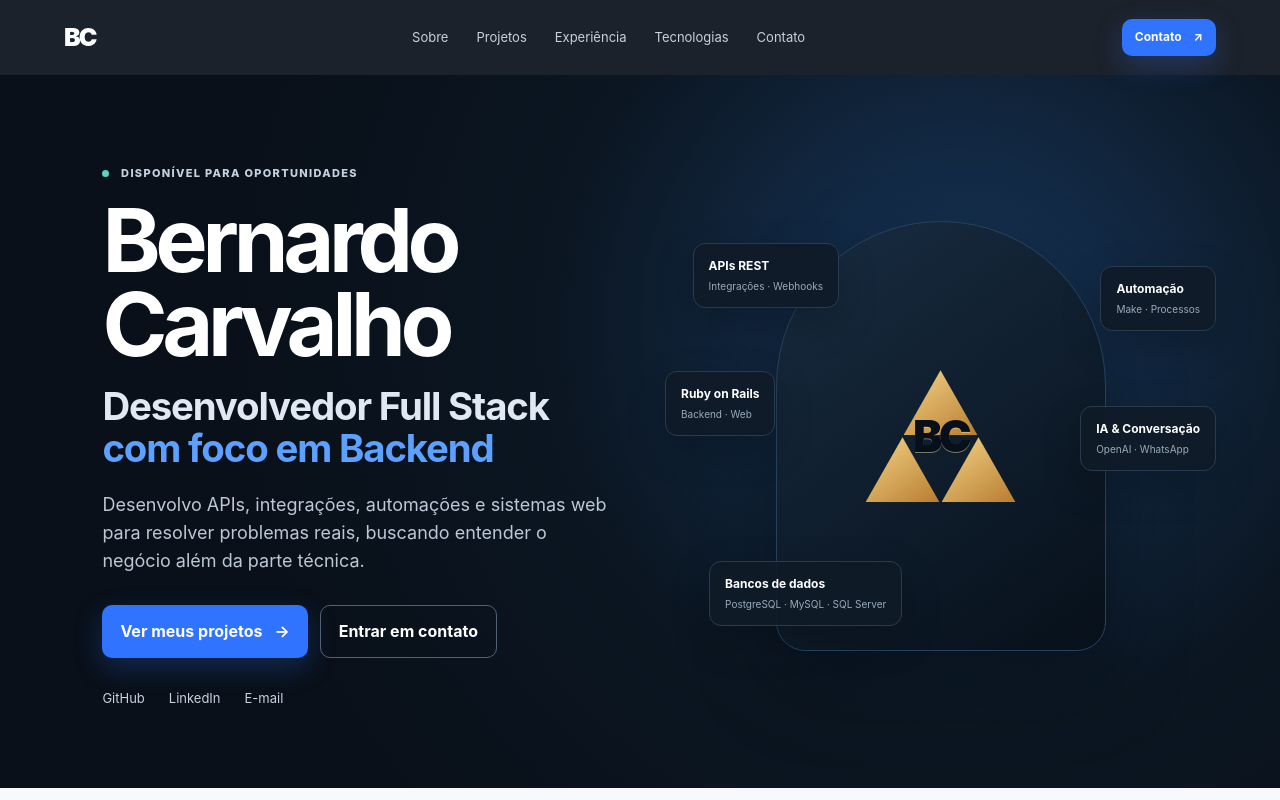
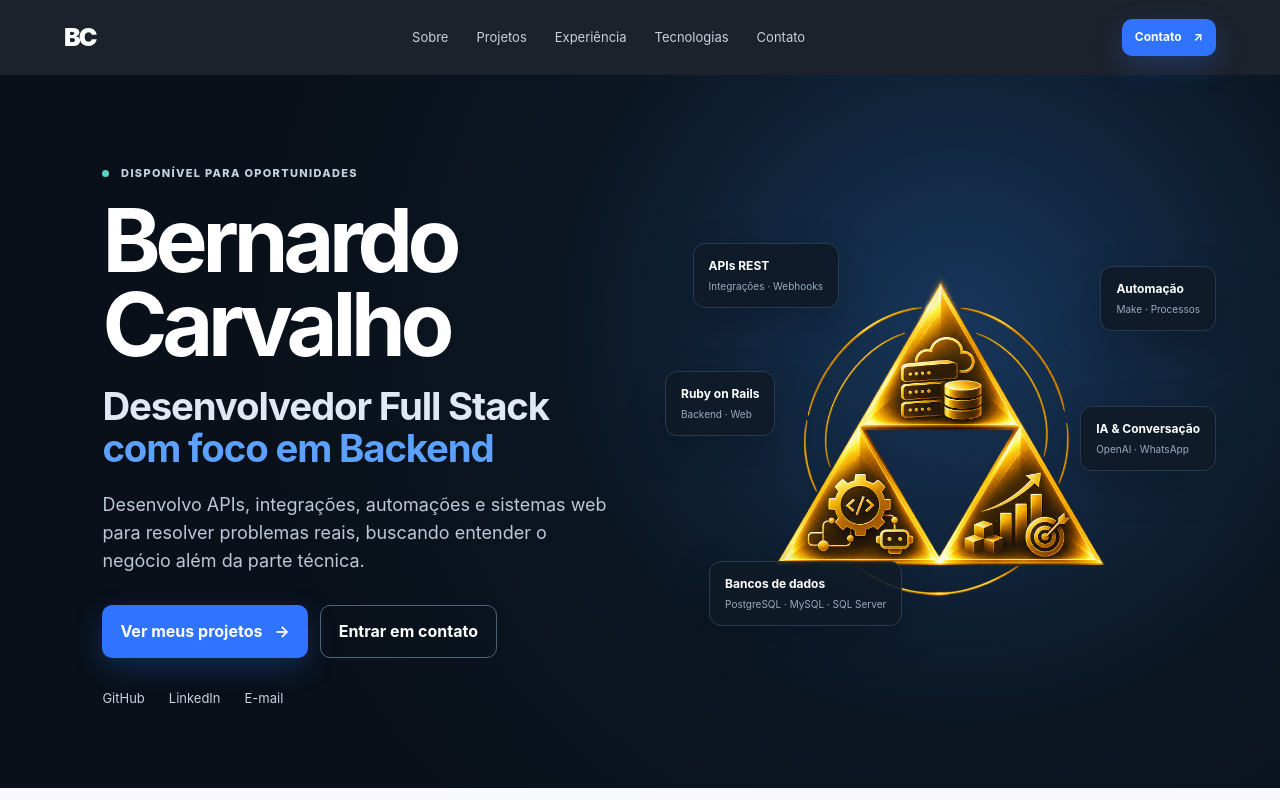
Before and after one commit to BernardoNal/BernardoNal.github.io, a plain HTML site: page index.html in a window 1280 px wide. Shown: the top 800 px of the page. Drawn offline with Linux system fonts and the light colour scheme.

Commit message:
feat: adiciona imagem principal do portfolio

```diff
--- a/index.html
+++ b/index.html
@@ -38,13 +38,8 @@
         </div>
       </div>
       <div class="hero-visual" aria-label="Resumo visual das principais competências">
-        <div class="profile-placeholder" aria-label="Triforce com as iniciais BC">
-          <div class="triforce" aria-hidden="true">
-            <span class="triforce-piece triforce-top"></span>
-            <span class="triforce-piece triforce-left"></span>
-            <span class="triforce-piece triforce-right"></span>
-          </div>
-          <span class="profile-initials">BC</span>
+        <div class="profile-placeholder" aria-label="Triforce dourada representando tecnologia e crescimento">
+          <img class="profile-image" src="images/Triforce%20Dourada%20de%20Tecnologia%20e%20Crescimento.png" alt="Triforce dourada com símbolos de tecnologia, dados e crescimento" />
         </div>
         <div class="tech-card card-one"><strong>APIs REST</strong><span>Integrações · Webhooks</span></div>
         <div class="tech-card card-two"><strong>Ruby on Rails</strong><span>Backend · Web</span></div>
--- a/styles.css
+++ b/styles.css
@@ -219,54 +219,13 @@ a {
   width: 330px;
   height: 430px;
   place-items: center;
-  border: 1px solid #27415e;
-  border-radius: 170px 170px 30px 30px;
-  background: linear-gradient(145deg, #182c41, #07101a);
-  box-shadow: 0 30px 80px rgba(0, 0, 0, .35);
-  color: #75a8ed;
 }
 
-.triforce {
-  position: absolute;
-  top: 50%;
-  left: 50%;
-  width: 150px;
-  height: 132px;
-  transform: translate(-50%, -50%);
-}
-
-.triforce-piece {
-  position: absolute;
-  width: 74px;
-  height: 65px;
-  background: linear-gradient(145deg, #f4d589, #b87d2f);
-  clip-path: polygon(50% 0, 100% 100%, 0 100%);
-  filter: drop-shadow(0 8px 12px rgba(203, 151, 65, .2));
-}
-
-.triforce-top {
-  top: 0;
-  left: 38px;
-}
-
-.triforce-left {
-  bottom: 0;
-  left: 0;
-}
-
-.triforce-right {
-  right: 0;
-  bottom: 0;
-}
-
-.profile-initials {
-  position: relative;
-  z-index: 1;
-  color: #07101a;
-  font-size: 44px;
-  font-weight: 900;
-  letter-spacing: -.08em;
-  text-shadow: 0 1px 0 rgba(255, 237, 173, .45);
+.profile-image {
+  display: block;
+  width: 400px;
+  max-width: 105%;
+  height: auto;
 }
 
 .tech-card {
```
Also changed, not shown: images/Triforce Dourada de Tecnologia e Crescimento.png (added).
